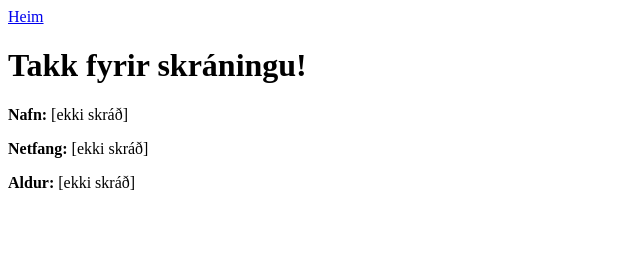
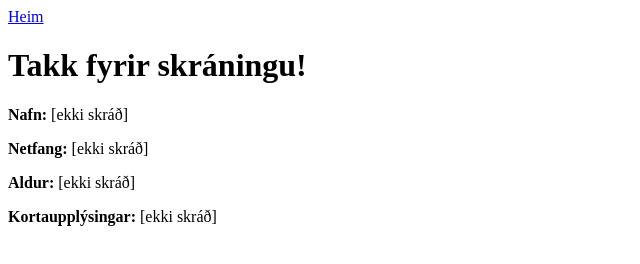
Before and after one commit to someduden/verkefni3, a plain HTML site: page thankyou.html in a window 1280 px wide. Shown: the whole page, without its empty margins (0-640 px from the left). Drawn offline with Linux system fonts and the light colour scheme.

Commit message:
added option to put in creditcard number

```diff
--- a/thankyou.html
+++ b/thankyou.html
@@ -1,7 +1,7 @@
 <!DOCTYPE html>
 <html lang="is">
   <head>
-  <meta charset="UTF-8">
+    <meta charset="UTF-8" />
     <title>Takk fyrir skráningu</title>
   </head>
   <body>
@@ -10,17 +10,26 @@
     <p><strong>Nafn:</strong> <span id="displayName"></span></p>
     <p><strong>Netfang:</strong> <span id="displayEmail"></span></p>
     <p><strong>Aldur:</strong> <span id="displayAge"></span></p>
+    <p>
+      <strong>Kortaupplýsingar:</strong>
+      <span id="displayCreditCard"></span>
+    </p>
 
     <script>
       const params = new URLSearchParams(window.location.search);
 
-    const name = params.get('name');
-    const email = params.get('email');
-    const age = params.get('age');
+      const name = params.get("name");
+      const email = params.get("email");
+      const age = params.get("age");
+      const creditcard = params.get("creditcard");
 
-    document.getElementById('displayName').textContent = name || '[ekki skráð]';
-    document.getElementById('displayEmail').textContent = email || '[ekki skráð]';
-    document.getElementById('displayAge').textContent = age || '[ekki skráð]';
+      document.getElementById("displayName").textContent =
+        name || "[ekki skráð]";
+      document.getElementById("displayEmail").textContent =
+        email || "[ekki skráð]";
+      document.getElementById("displayAge").textContent = age || "[ekki skráð]";
+      document.getElementById("displayCreditCard").textContent =
+        creditcard || "[ekki skráð]";
     </script>
   </body>
 </html>
```
Also changed, not shown: index.html (+8 -0 lines). Lines whose indentation alone changed are shown as unchanged.
